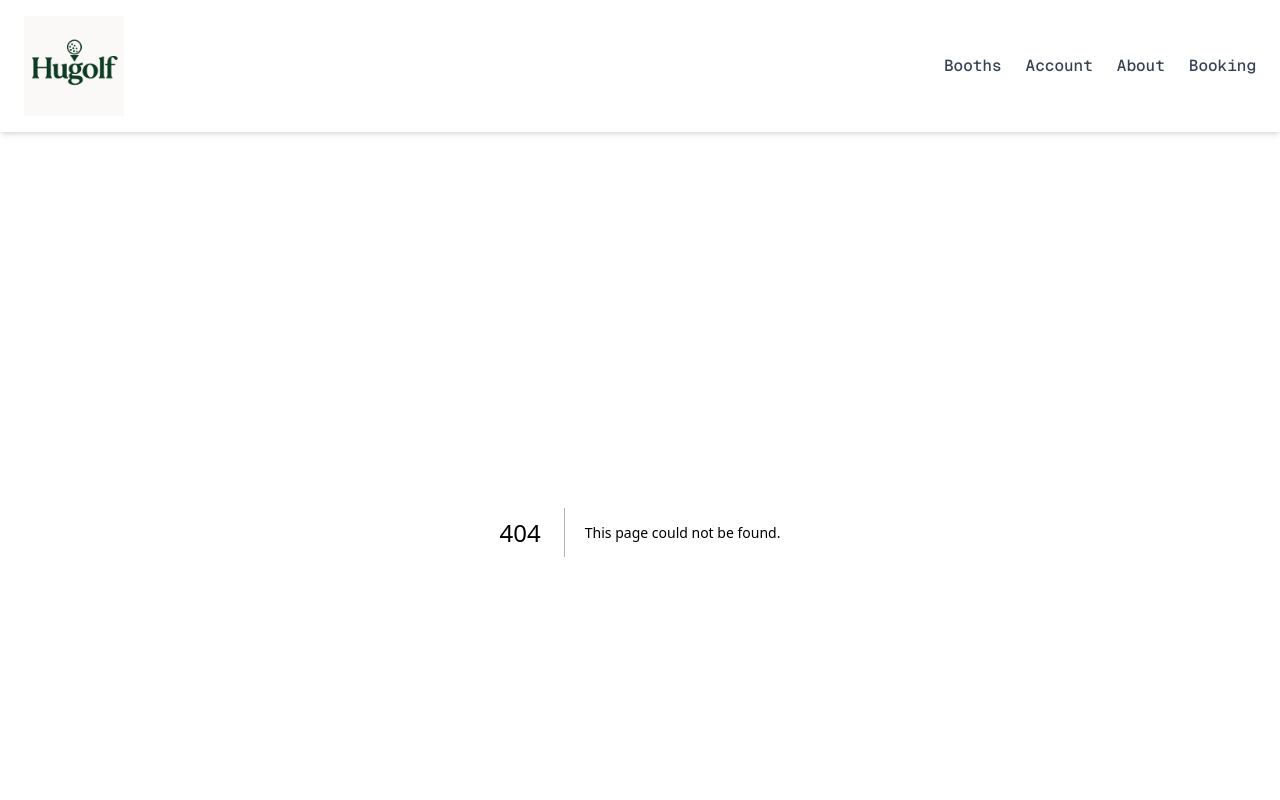
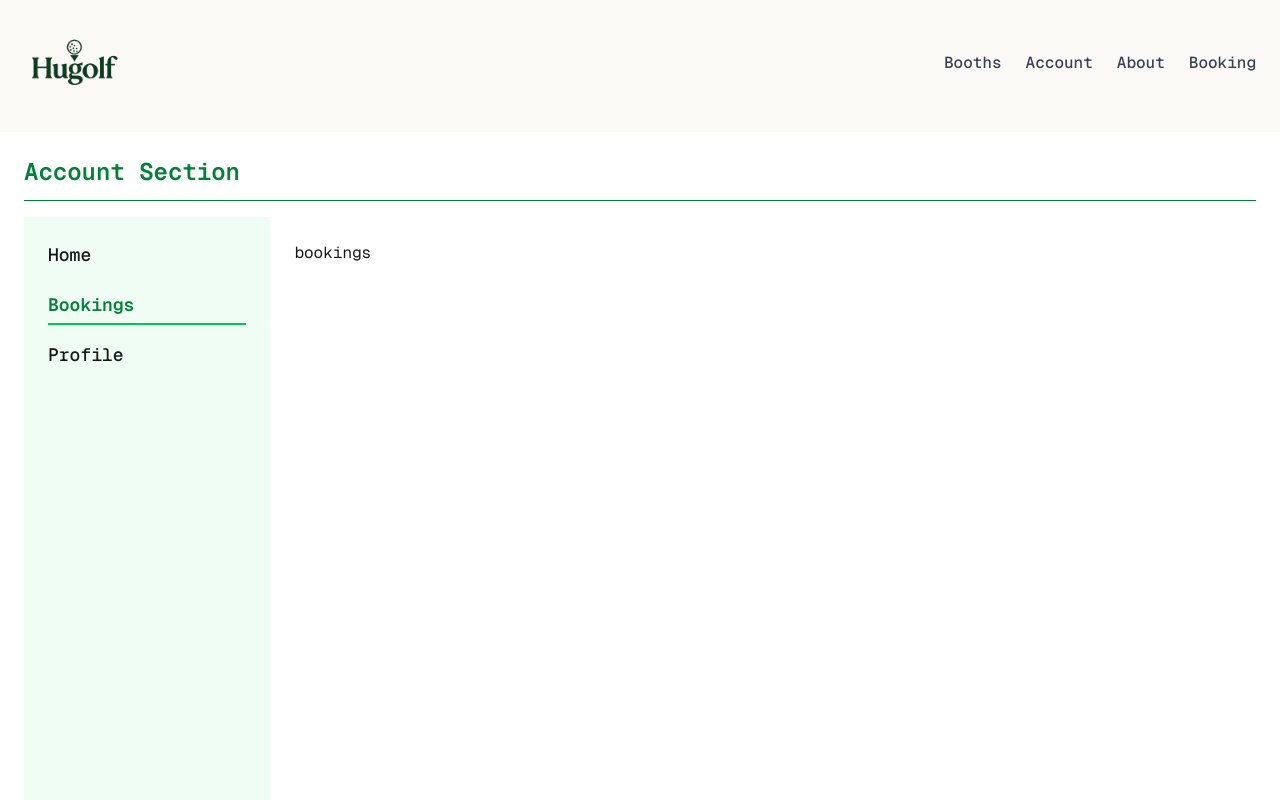
Before and after one commit to Hyuyeong/golf_booking, a Next.js app: page /account/bookings in a window 1280 px wide. Before the commit this address had no page. Shown: the top 800 px of the page. Built offline with nearby package versions, Linux system fonts and the light colour scheme.

Commit message:
Styling error not-found

```diff
--- /dev/null
+++ b/app/_components/AccountSidebar.js
@@ -0,0 +1,35 @@
+"use client";
+import Link from "next/link";
+import { usePathname } from "next/navigation";
+
+export default function AccountSidebar() {
+  const pathname = usePathname();
+
+  const navItems = [
+    { href: "/account", label: "Home" },
+    { href: "/account/bookings", label: "Bookings" },
+    { href: "/account/profile", label: "Profile" },
+  ];
+
+  return (
+    <div className="w-1/5 bg-green-50 p-6 space-y-4 text-lg font-medium">
+      {navItems.map((item) => {
+        const isActive = pathname === item.href;
+
+        return (
+          <Link
+            key={item.href}
+            href={item.href}
+            className={`block pb-1 border-b-2 transition-all duration-300 ${
+              isActive
+                ? "text-green-700 border-green-500 font-semibold"
+                : "border-transparent hover:border-green-300 hover:text-green-600"
+            }`}
+          >
+            {item.label}
+          </Link>
+        );
+      })}
+    </div>
+  );
+}
--- a/app/_components/Logo.js
+++ b/app/_components/Logo.js
@@ -1,6 +1,6 @@
 import Link from "next/link";
 import Image from "next/image";
-import LogoImage from "@/public/logo.png";
+import LogoImage from "@/public/logo-r.png";
 
 function Logo() {
   return (
--- a/app/_components/Navigation.js
+++ b/app/_components/Navigation.js
@@ -1,45 +1,44 @@
+"use client";
 import Link from "next/link";
 import Logo from "./Logo";
+import { usePathname } from "next/navigation";
 
 function Navigation() {
+  const pathname = usePathname();
+
+  const navItems = [
+    { href: "/booths", label: "Booths" },
+    { href: "/account", label: "Account" },
+    { href: "/about", label: "About" },
+    { href: "/booking", label: "Booking" },
+  ];
+
   return (
-    <div className="flex items-center justify-between px-6 py-4 bg-white shadow-md">
+    <div className="flex items-center justify-between px-6 py-4 bg-[#FAF9F6] shadow-md">
       <div className="text-2xl font-bold text-green-700">
         <Logo />
       </div>
       <ul className="flex space-x-6 text-gray-700 text-base font-medium">
-        <li>
-          <Link
-            href="/booths"
-            className="hover:text-green-600 transition-colors"
-          >
-            Booths
-          </Link>
-        </li>
-        <li>
-          <Link
-            href="/account"
-            className="hover:text-green-600 transition-colors"
-          >
-            Account
-          </Link>
-        </li>
-        <li>
-          <Link
-            href="/about"
-            className="hover:text-green-600 transition-colors"
-          >
-            About
-          </Link>
-        </li>
-        <li>
-          <Link
-            href="/booking"
-            className="hover:text-green-600 transition-colors"
-          >
-            Booking
-          </Link>
-        </li>
+        {navItems.map((item) => {
+          const isActive = pathname === item.href;
+          return (
+            <>
+              <li>
+                <Link
+                  key={item.href}
+                  href={item.href}
+                  className={`block pb-1 border-b-2 transition-all duration-300 ${
+                    isActive
+                      ? "text-green-700 border-green-700 font-semibold"
+                      : "border-transparent hover:border-green-700 hover:text-green-700"
+                  }`}
+                >
+                  {item.label}
+                </Link>
+              </li>
+            </>
+          );
+        })}
       </ul>
     </div>
   );
--- a/app/about/page.js
+++ b/app/about/page.js
@@ -3,7 +3,132 @@ export const metadata = {
 };
 
 function page() {
-  return <div>About page</div>;
+  return (
+    <div className="grid grid-cols-1 md:grid-cols-2 gap-6 p-8">
+      {/* Virtual Game */}
+      <div className="bg-white shadow-xl rounded-2xl p-6 border border-green-200 hover:shadow-2xl transition">
+        <h2 className="text-2xl font-bold text-green-700 mb-2">Virtual Game</h2>
+        <p className="text-gray-600 text-lg mb-4">
+          Regular Price: <span className="font-semibold">$40/hr</span>
+        </p>
+        <p className="text-sm text-green-700 bg-green-100 rounded px-3 py-2 inline-block font-medium">
+          🎉 Happy Hour (9am–12pm): $20/hr
+        </p>
+      </div>
+
+      {/* Driving Range */}
+      <div className="bg-white shadow-xl rounded-2xl p-6 border border-green-200 hover:shadow-2xl transition">
+        <h2 className="text-2xl font-bold text-green-700 mb-2">
+          Driving Range
+        </h2>
+        <p className="text-gray-600 text-lg mb-4">
+          Regular Price: <span className="font-semibold">$25/hr</span>
+        </p>
+        <p className="text-sm text-green-700 bg-green-100 rounded px-3 py-2 inline-block font-medium">
+          🎉 Happy Hour (9am–12pm): $10/hr
+        </p>
+      </div>
+      <section className="space-y-16 px-6 py-12 col-span-full w-full">
+        {/* 01 Driving Range */}
+        <div className="flex flex-col md:flex-row items-center gap-8">
+          <div className="md:w-1/2 text-green-900">
+            <h2 className="text-3xl font-bold mb-4">01. Driving Range</h2>
+            <p className="text-lg leading-relaxed">
+              Step into our high-tech driving range powered by Hugolf. Each bay
+              offers real-time analytics including swing speed, launch angle,
+              spin rate, and more. Dual camera views from the front and side
+              help you refine your swing with precision and clarity.
+            </p>
+          </div>
+          <div className="md:w-1/2">
+            <img
+              src="/images/driving-range.jpg"
+              alt="Driving Range"
+              className="rounded-2xl shadow-lg"
+            />
+          </div>
+        </div>
+
+        {/* 02 Virtual Course */}
+        <div className="flex flex-col md:flex-row-reverse items-center gap-8">
+          <div className="md:w-1/2 text-green-900">
+            <h2 className="text-3xl font-bold mb-4">02. Virtual Courses</h2>
+            <p className="text-lg leading-relaxed">
+              Play on legendary courses from across the globe—all recreated in
+              vivid detail. Whether it's Pebble Beach or Sentosa, our virtual
+              simulations offer immersive realism and thrilling gameplay without
+              ever leaving the city.
+            </p>
+          </div>
+          <div className="md:w-1/2">
+            <img
+              src="/images/virtual-course.jpg"
+              alt="Virtual Courses"
+              className="rounded-2xl shadow-lg"
+            />
+          </div>
+        </div>
+
+        {/* 03 Competition */}
+        <div className="flex flex-col md:flex-row items-center gap-8">
+          <div className="md:w-1/2 text-green-900">
+            <h2 className="text-3xl font-bold mb-4">03. Competitions</h2>
+            <p className="text-lg leading-relaxed">
+              Join our monthly Hugolf Tournament! Compete on hand-picked courses
+              that offer intense challenge and fun. Win exciting prizes while
+              experiencing a tournament that feels just like the real deal.
+            </p>
+          </div>
+          <div className="md:w-1/2">
+            <img
+              src="/images/competition.jpg"
+              alt="Competitions"
+              className="rounded-2xl shadow-lg"
+            />
+          </div>
+        </div>
+
+        {/* 04 Academy */}
+        <div className="flex flex-col md:flex-row-reverse items-center gap-8">
+          <div className="md:w-1/2 text-green-900">
+            <h2 className="text-3xl font-bold mb-4">04. Golf Academy</h2>
+            <p className="text-lg leading-relaxed">
+              Learn from pro instructors who break down your swing with Hugolf’s
+              data-driven feedback. Track your progress with measurable
+              improvements and elevate your golf game with every session.
+            </p>
+          </div>
+          <div className="md:w-1/2">
+            <img
+              src="/images/academy.jpg"
+              alt="Golf Academy"
+              className="rounded-2xl shadow-lg"
+            />
+          </div>
+        </div>
+
+        {/* 05 Lounge & Party */}
+        <div className="flex flex-col md:flex-row items-center gap-8">
+          <div className="md:w-1/2 text-green-900">
+            <h2 className="text-3xl font-bold mb-4">05. Lounge & Events</h2>
+            <p className="text-lg leading-relaxed">
+              Unwind in our cozy lounge with snacks and drinks. Host a fun event
+              or team challenge using Hugolf’s simulators. Whether it's a casual
+              gathering or friendly competition, it’s the perfect place to relax
+              and connect.
+            </p>
+          </div>
+          <div className="md:w-1/2">
+            <img
+              src="/images/lounge.jpg"
+              alt="Lounge & Party"
+              className="rounded-2xl shadow-lg"
+            />
+          </div>
+        </div>
+      </section>
+    </div>
+  );
 }
 
 export default page;
--- /dev/null
+++ b/app/account/bookings/page.js
@@ -0,0 +1,5 @@
+function page() {
+  return <div>bookings</div>;
+}
+
+export default page;
--- a/app/account/layout.js
+++ b/app/account/layout.js
@@ -1,10 +1,16 @@
+import Link from "next/link";
+import AccountSidebar from "../_components/AccountSidebar";
+
 function layout({ children }) {
   return (
     <div className="min-h-screen bg-white p-6">
-      <h2 className="text-2xl font-semibold text-green-700 mb-4">
+      <h2 className="text-2xl font-semibold text-green-700 mb-4 pb-3 border-b">
         Account Section
       </h2>
-      <div className="border-t pt-4">{children}</div>
+      <div className="flex min-h-screen">
+        <AccountSidebar />
+        <div className="w-4/5 p-6">{children}</div>
+      </div>
     </div>
   );
 }
--- a/app/account/page.js
+++ b/app/account/page.js
@@ -1,12 +1,7 @@
 import Link from "next/link";
 
 function page() {
-  return (
-    <div>
-      account page
-      <Link href="/account/profile">profile </Link>
-    </div>
-  );
+  return <div>Home</div>;
 }
 
 export default page;
--- a/app/booths/BoothList.js
+++ b/app/booths/BoothList.js
@@ -3,6 +3,7 @@
 import Image from "next/image";
 import Spinner from "../_components/Spinner";
 import { query } from "../_lib/db";
+import Link from "next/link";
 async function Boothlist() {
   //   const [booths, setBooths] = useState([]);
   //   const [loading, setLoading] = useState(true);
@@ -16,6 +17,8 @@ async function Boothlist() {
   //         setLoading(false);
   //       });
   //   }, []);
+
+  //   console.log(booths);
 
   //   if (loading) return <Spinner />;
 
@@ -35,12 +38,15 @@ async function Boothlist() {
           <th className="px-6 py-3 text-left text-sm font-bold uppercase">
             Description
           </th>
+          <th className="px-6 py-3 text-left text-sm font-bold uppercase">
+            Booking
+          </th>
         </tr>
       </thead>
       <tbody>
         {booths.map((booth, index) => (
           <tr
-            key={booth.id}
+            key={booth.Id}
             className="bg-white shadow-sm hover:shadow-md transition-shadow duration-300 rounded-xl"
           >
             <td className="px-6 py-4 font-medium text-gray-600">{index + 1}</td>
@@ -58,6 +64,13 @@ async function Boothlist() {
               {booth.Name}
             </td>
             <td className="px-6 py-4 text-gray-600">{booth.Descrpition}</td>
+            <td className="px-6 py-4 text-gray-600">
+              <Link href={`/booths/${booth.Id}`}>
+                <div className="inline-block bg-green-600 hover:bg-green-700 text-white font-semibold py-2 px-4 rounded shadow transition">
+                  Booking
+                </div>
+              </Link>
+            </td>
           </tr>
         ))}
       </tbody>
--- /dev/null
+++ b/app/booths/[boothId]/page.js
@@ -0,0 +1,32 @@
+import { query } from "@/app/_lib/db";
+import { notFound } from "next/navigation";
+
+export async function generateMetadata({ params }) {
+  const id = params.boothId;
+  const booths = await query("Select * From Booths;");
+  const booth = booths.find((b) => b.Id.toString() === id);
+
+  return { title: `${booth.Name}` };
+}
+
+export default async function BoothDetail({ params }) {
+  const id = params.boothId;
+  const booths = await query("Select * From Booths;");
+  const booth = booths.find((b) => b.Id.toString() === id);
+
+  if (!booth) {
+    notFound();
+  }
+
+  return (
+    <div className="p-6">
+      <h1 className="text-2xl font-bold mb-4">{booth.Name}</h1>
+      <p className="text-gray-600 mb-2">{booth.Description}</p>
+      {/* <img
+        src={booth.imageUrl}
+        alt={booth.name}
+        className="w-full max-w-xl rounded-xl border"
+      /> */}
+    </div>
+  );
+}
--- /dev/null
+++ b/app/error.js
@@ -0,0 +1,22 @@
+"use client";
+
+export default function GlobalError({ error, reset }) {
+  console.error("Global Error:", error);
+
+  return (
+    <div className="min-h-screen flex flex-col items-center justify-center bg-red-50 text-center p-6">
+      <h1 className="text-3xl font-bold text-red-600 mb-4">
+        Something went wrong
+      </h1>
+      <p className="text-gray-700 mb-6">
+        {error.message || "Unexpected error occurred."}
+      </p>
+      <button
+        onClick={reset}
+        className="bg-red-600 text-white px-4 py-2 rounded hover:bg-red-700 transition"
+      >
+        Try Again
+      </button>
+    </div>
+  );
+}
--- /dev/null
+++ b/app/not-found.js
@@ -0,0 +1,20 @@
+import Link from "next/link";
+
+export default function NotFound() {
+  return (
+    <div className="min-h-screen flex flex-col items-center bg-gray-100 text-center p-6">
+      <h1 className="text-4xl font-bold text-green-700 mb-4">
+        404 - Not Found
+      </h1>
+      <p className="text-gray-600">
+        We couldn't find the page you're looking for.
+      </p>
+
+      <Link href="/">
+        <button className="mt-3 bg-green-600 text-white px-4 py-2 rounded hover:bg-green-700 transition">
+          Go to Home
+        </button>
+      </Link>
+    </div>
+  );
+}
```
Also changed, not shown: public/logo-r.png (added).
